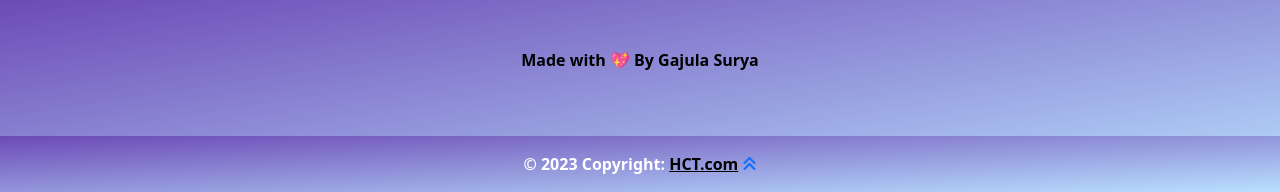
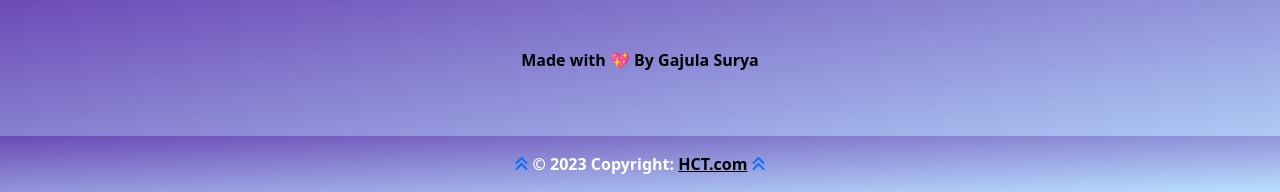
Before and after one commit to surya3652/Heart-care-Taker, a Flask app: page / in a window 1280 px wide. Shown: the part 1686-1878 px from the top of the page. Run offline with Flask 2, Linux system fonts and the light colour scheme; parts of the project's set-up code (start-up, migrations or seed data) failed here and were passed over; some libraries are stand-ins or nearby versions.

Commit message:
Update homepage.html
Added one more scroll up

```diff
--- a/templates/homepage.html
+++ b/templates/homepage.html
@@ -124,6 +124,7 @@
 
 
       <div class="foot2 text-center p-3">
+        <a href="#" class="back-to-top"><i class="fa fa-angle-double-up"></i></a>
         © 2023 Copyright:
         <a style="color:#000000;" href="">HCT.com</a>
         <a href="#" class="back-to-top"><i class="fa fa-angle-double-up"></i></a>
```
